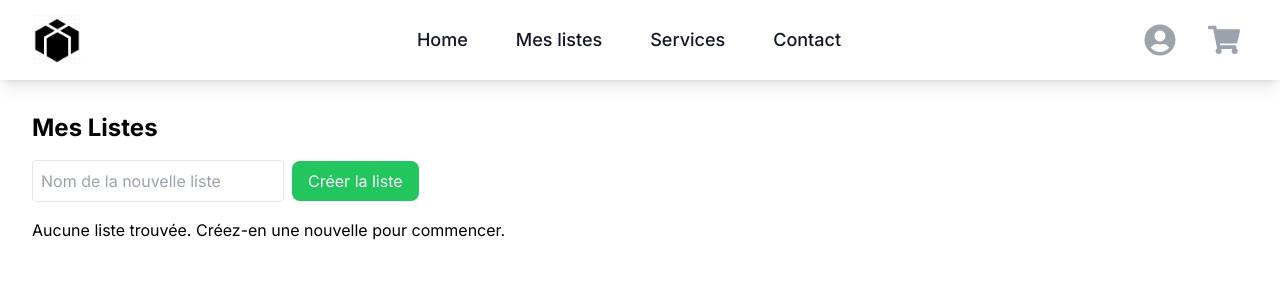
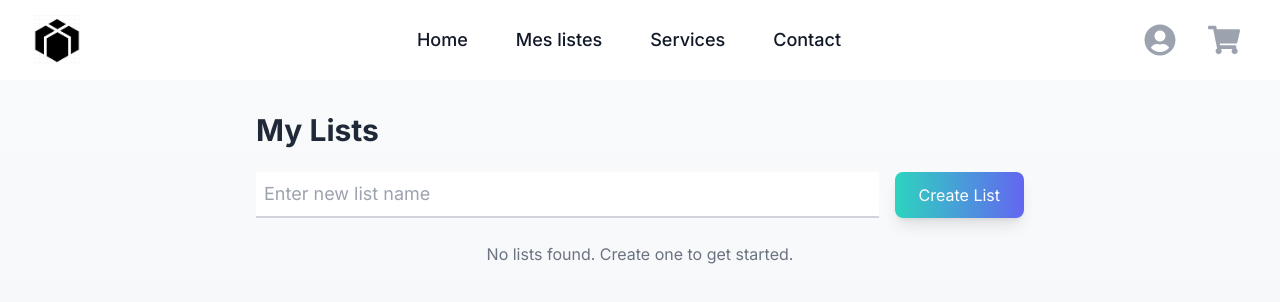
Before and after one commit to Sedjro2000/gifteazy, a Next.js app: page /list in a window 1280 px wide. Shown: the top 302 px of the page. Built offline with nearby package versions, Linux system fonts and the light colour scheme.

Commit message:
feat:add item to list & show list

```diff
--- a/app/list/page.tsx
+++ b/app/list/page.tsx
@@ -12,6 +12,7 @@ const ListsPage: React.FC = () => {
     if (newListName.trim()) {
       addList(newListName.trim());
       console.log('New list created:', newListName);
+      console.log('Current lists state:', lists);
       setNewListName('');
     }
   };
@@ -24,71 +25,75 @@ const ListsPage: React.FC = () => {
   const handleDeleteList = (listName: string) => {
     // Add delete logic here
     console.log(`List "${listName}" deleted`);
+    // For demonstration, log the current lists state
+    console.log('Current lists state:', lists);
   };
 
-  console.log('Current lists:', lists);
-
   return (
-    <div className="p-8">
-      <h2 className="text-2xl font-bold mb-4">Mes Listes</h2>
-      <div className="mb-4">
+    <div className="min-h-screen bg-gradient-to-b from-gray-50 to-gray-100 p-8">
+      <div className="max-w-3xl mx-auto">
+        <h2 className="text-3xl font-bold mb-6 text-gray-800">My Lists</h2>
+        <div className="mb-6 flex">
           <input
             type="text"
             value={newListName}
             onChange={(e) => setNewListName(e.target.value)}
-          placeholder="Nom de la nouvelle liste"
-          className="border rounded p-2 mr-2"
+            placeholder="Enter new list name"
+            className="flex-grow border-b-2 border-gray-300 focus:outline-none focus:border-indigo-500 transition-all duration-300 p-2 text-lg"
           />
           <button
             onClick={handleCreateList}
-          className="bg-green-500 text-white px-4 py-2 rounded-lg"
+            className="ml-4 bg-gradient-to-r from-teal-400 to-indigo-500 text-white px-6 py-2 rounded-lg shadow-lg hover:shadow-xl transition-shadow duration-300"
           >
-          Créer la liste
+            Create List
           </button>
         </div>
         {lists.length === 0 ? (
-        <p>Aucune liste trouvée. Créez-en une nouvelle pour commencer.</p>
+          <p className="text-center text-gray-500">No lists found. Create one to get started.</p>
         ) : (
           <ul>
             {lists.map((list, index) => (
-            <li key={index} className="mb-4">
-              <div className="flex justify-between items-center">
-                <span className="text-lg font-semibold">{list.name}</span>
+              <li key={index} className="mb-6">
+                <div className="p-4 bg-white rounded-lg shadow-md hover:shadow-lg transition-shadow duration-300">
+                  <div className="flex justify-between items-center mb-4">
+                    <span className="text-xl font-semibold text-gray-700">{list.name}</span>
                     <div>
                       <button
                         onClick={() => handleViewList(list.name)}
-                    className="bg-blue-500 text-white px-4 py-2 rounded-lg mr-2"
+                        className="bg-blue-500 text-white px-4 py-2 rounded-lg shadow-md hover:bg-blue-600 transition-colors duration-300 mr-2"
                       >
                         Voir
                       </button>
                       <button
                         onClick={() => handleDeleteList(list.name)}
-                    className="bg-red-500 text-white px-4 py-2 rounded-lg"
+                        className="bg-red-500 text-white px-4 py-2 rounded-lg shadow-md hover:bg-red-600 transition-colors duration-300"
                       >
                         Supprimer
                       </button>
                     </div>
                   </div>
-              <ul className="mt-2 pl-4">
+                  <ul className="mt-2 space-y-4">
                     {list.items.map((item, itemIndex) => (
-                  <li key={itemIndex} className="border p-2 rounded-lg mb-2">
+                      <li key={itemIndex} className="flex items-center bg-gray-50 p-4 rounded-lg shadow-sm">
                         <img
                           src={item.image}
                           alt={item.name}
-                      className="w-16 h-16 object-cover mb-2"
+                          className="w-16 h-16 rounded-lg shadow-md object-cover mr-4"
                         />
                         <div className="text-sm">
-                      <div>{item.name}</div>
-                      <div>{item.price}</div>
+                          <div className="font-medium text-gray-800">{item.name}</div>
+                          <div className="text-gray-600">{item.price}</div>
                         </div>
                       </li>
                     ))}
                   </ul>
+                </div>
               </li>
             ))}
           </ul>
         )}
       </div>
+    </div>
   );
 };
 
--- a/components/Modal.tsx
+++ b/components/Modal.tsx
@@ -23,15 +23,24 @@ const Modal: React.FC<ModalProps> = ({ isOpen, onClose, item }) => {
 
   const handleAddToList = () => {
     if (newListName) {
+      console.log('Creating new list with name:', newListName);
       addList(newListName); // Create a new list if name is provided
+      console.log('List created:', newListName);
       setNewListName(''); // Clear the input field
     } else if (selectedListId) {
-      addItemToList(selectedListId, {
+      const itemToAdd = {
         name: item?.name ?? '',
         price: item?.price ?? '',
         image: item?.image ?? '',
-      });
+      };
+      console.log('Adding item to existing list:', selectedListId);
+      console.log('Item details:', itemToAdd);
+
+      addItemToList(selectedListId, itemToAdd); // Use the list ID to add the item
+      console.log('Item added to list:', selectedListId, itemToAdd);
       onClose(); // Close the modal after adding the item
+    } else {
+      console.log('No list selected or new list name provided.');
     }
   };
 
--- a/context/ListsContext.tsx
+++ b/context/ListsContext.tsx
@@ -16,51 +16,69 @@ type List = {
 type ListContextType = {
   lists: List[];
   addList: (listName: string) => void;
-  addItemToList: (listName: string, item: Item) => void;
+  addItemToList: (listId: string, item: Item) => void; // Modifié pour utiliser listId
 };
 
 const ListContext = createContext<ListContextType | undefined>(undefined);
 
 export const ListProvider: React.FC<{ children: ReactNode }> = ({ children }) => {
   const [lists, setLists] = useState<List[]>(() => {
-    if (typeof window !== 'undefined') { // Ensure this runs only in the browser
+    if (typeof window !== 'undefined') {
       const savedLists = localStorage.getItem('lists');
       console.log('Loaded lists from localStorage:', savedLists);
       return savedLists ? JSON.parse(savedLists) : [];
     }
-    return []; // Default to an empty array if not in the browser
+    return [];
   });
 
   useEffect(() => {
-    if (typeof window !== 'undefined') { // Ensure this runs only in the browser
+    if (typeof window !== 'undefined') {
       localStorage.setItem('lists', JSON.stringify(lists));
       console.log('Saved lists to localStorage:', lists);
     }
   }, [lists]);
 
   const addList = (name: string) => {
-    setLists(prevLists => [
-      ...prevLists,
-      {
-        id: generateUniqueId(), // Ensure a unique ID is generated
+    setLists(prevLists => {
+      const newList = {
+        id: generateUniqueId(),
         name: name,
         items: [],
-      }
-    ]);
-    console.log('Added new list:', name);
+      };
+      console.log('Added new list:', newList);
+      return [...prevLists, newList];
+    });
   };
+  const addItemToList = (listId: string, item: { name: string; price: string; image: string }) => {
+    setLists((prevLists) => {
+      console.log('Previous lists:', prevLists);
 
-  const addItemToList = (listName: string, item: Item) => {
-    setLists(prevLists => {
-      const updatedLists = prevLists.map(list =>
-        list.name === listName ? { ...list, items: [...list.items, item] } : list
-      );
-      console.log('Item added to list:', listName, item);
+      const updatedLists = prevLists.map((list) => {
+        if (list.id === listId) {
+          console.log('Found matching list:', list);
+          // Ajoutez l'article à la liste correspondante
+          return { ...list, items: [...list.items, item] };
+        }
+        return list;
+      });
+
+      console.log('Updated lists before saving to localStorage:', updatedLists);
+
+      // Sauvegardez la liste mise à jour dans localStorage
+      localStorage.setItem('lists', JSON.stringify(updatedLists));
+
+      // Vérifiez ce qui est stocké dans localStorage après sauvegarde
+      console.log('Data saved to localStorage:', localStorage.getItem('lists'));
+
+      // Affichez les listes mises à jour dans localStorage
+      console.log('Updated lists in localStorage:', JSON.parse(localStorage.getItem('lists') ?? '[]'));
+
       return updatedLists;
     });
   };
 
-  // Helper function to generate unique IDs
+
+
   const generateUniqueId = (): string => {
     return '_' + Math.random().toString(36).substr(2, 9);
   };
```
Lines whose indentation alone changed are shown as unchanged.
